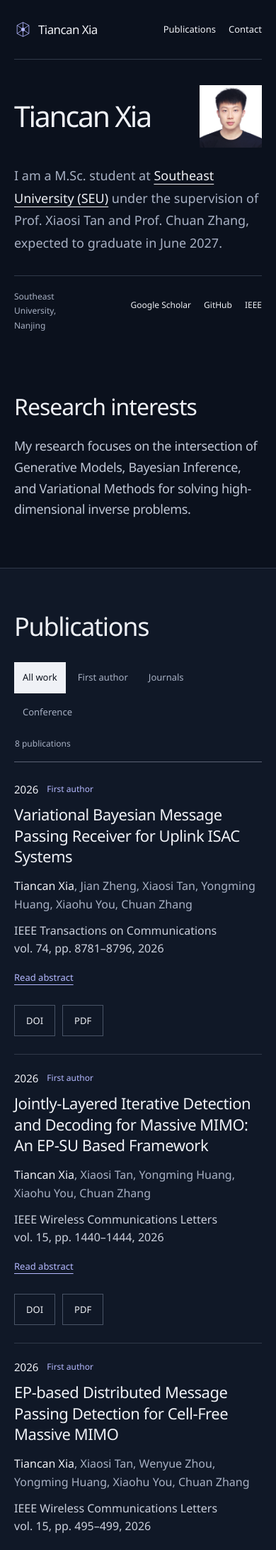
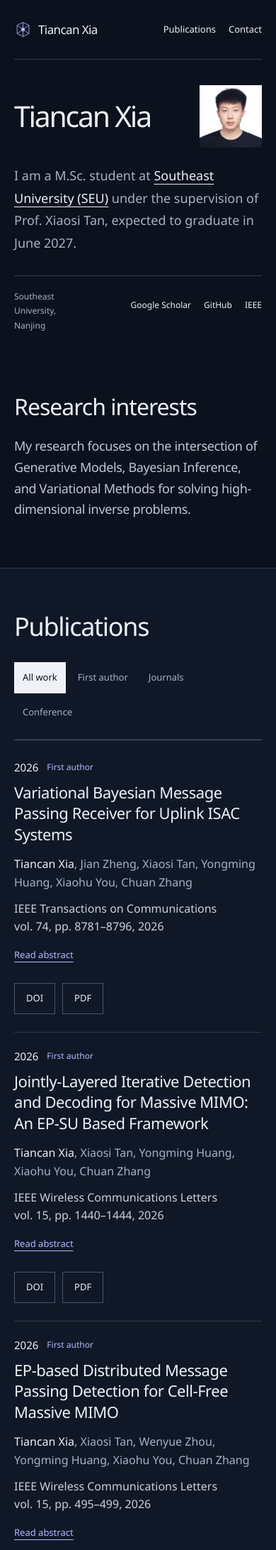
Before and after one commit to TiancanXia/TiancanXia.github.io, a Jekyll site: the page built from _pages/about.md, in a window 390 px wide. Shown: the top 2184 px of the page at 71% size. Built offline with Jekyll 4.4.1, drawn with Linux system fonts in a browser that asks for light colours; some of the changed text lies outside the part shown.

Commit message:
Refine supervisor text and contact typography

```diff
--- a/_includes/research/background.html
+++ b/_includes/research/background.html
@@ -3,7 +3,7 @@
   <div>
     <article class="timeline-item">
       <p class="timeline-date">Sep 2024–<span>Jun 2027 (expected)</span></p>
-      <div><h3>M.Sc. Information and<br>Communication Engineering</h3><p>Southeast University<br>Supervisors: Prof. Xiaosi Tan and Prof. Chuan Zhang</p></div>
+      <div><h3>M.Sc. Information and<br>Communication Engineering</h3><p>Southeast University<br>Supervisor: Prof. Xiaosi Tan</p></div>
     </article>
     <article class="timeline-item">
       <p class="timeline-date">Sep 2020–<span>Jun 2024</span></p>
--- a/_includes/research/home.html
+++ b/_includes/research/home.html
@@ -2,7 +2,7 @@
   <section class="hero" aria-labelledby="hero-title">
     <h1 id="hero-title">Tiancan Xia</h1>
     <img class="hero-portrait" src="{{ '/images/profile.jpeg' | relative_url }}" width="803" height="803" alt="Portrait of Tiancan Xia">
-    <p class="hero-bio">I am a M.Sc. student at <a href="https://www.seu.edu.cn/">Southeast University (SEU)</a> under the supervision of Prof. Xiaosi Tan and Prof. Chuan Zhang, expected to graduate in June 2027.</p>
+    <p class="hero-bio">I am a M.Sc. student at <a href="https://www.seu.edu.cn/">Southeast University (SEU)</a> under the supervision of Prof. Xiaosi Tan, expected to graduate in June 2027.</p>
   </section>
   <div class="hero-bottom">
     <span class="location">Southeast University, Nanjing</span>
--- a/_includes/research/papers.html
+++ b/_includes/research/papers.html
@@ -12,7 +12,6 @@
         <button class="filter" type="button" data-filter="journal" aria-pressed="false">Journals</button>
         <button class="filter" type="button" data-filter="conference" aria-pressed="false">Conference</button>
       </div>
-      <span class="filter-count" role="status" aria-live="polite">{{ site.publications.size }} publications</span>
     </div>
     <div class="paper-list">
       {% assign publications = site.publications | sort: 'date' | reverse %}
--- a/assets/css/research.css
+++ b/assets/css/research.css
@@ -171,10 +171,6 @@
 .filter[aria-pressed=true]{
 color:var(--ink);
 background:var(--paper)}
-.filter-count{
-font-size:13px;
-color:var(--muted);
-white-space:nowrap}
 .paper{
 padding:30px 0 29px;
 display:grid;
@@ -308,8 +304,8 @@
 line-height:1.1;
 margin-top:26px}
 .contact-email{
-font-size:26px;
-letter-spacing:-.7px;
+font-size:20px;
+letter-spacing:-.2px;
 color:var(--accent);
 display:inline-block;
 margin-top:30px;
@@ -443,9 +439,6 @@
 .filter{
 font-size:13px;
 padding:9px 11px}
-.filter-count{
-font-size:12px;
-padding-left:1px}
 .paper{
 grid-template-columns:1fr;
 gap:0;
@@ -534,8 +527,8 @@
 line-height:1.1;
 margin-top:24px}
 .contact-email{
-font-size:24px;
-letter-spacing:-.6px;
+font-size:18px;
+letter-spacing:-.2px;
 margin-top:25px;
 max-width:100%;
 overflow-wrap:anywhere}
--- a/assets/js/research.js
+++ b/assets/js/research.js
@@ -5,10 +5,9 @@
   document.querySelectorAll('[data-publications]').forEach(section => {
     const papers = [...section.querySelectorAll('.paper')];
     const buttons = [...section.querySelectorAll('[data-filter]')];
-    const count = section.querySelector('.filter-count');
     const empty = section.querySelector('.empty-state');
     const controls = section.querySelector('.filter-bar');
-    if (!controls || !count) return;
+    if (!controls) return;
 
     buttons.forEach(button => button.addEventListener('click', () => {
       const filter = button.dataset.filter;
@@ -21,7 +20,6 @@
         paper.hidden = !show;
         if (show) visible++;
       });
-      count.textContent = `${visible} publication${visible === 1 ? '' : 's'}`;
       if (empty) empty.hidden = visible !== 0;
     }));
     controls.hidden = false;
```
